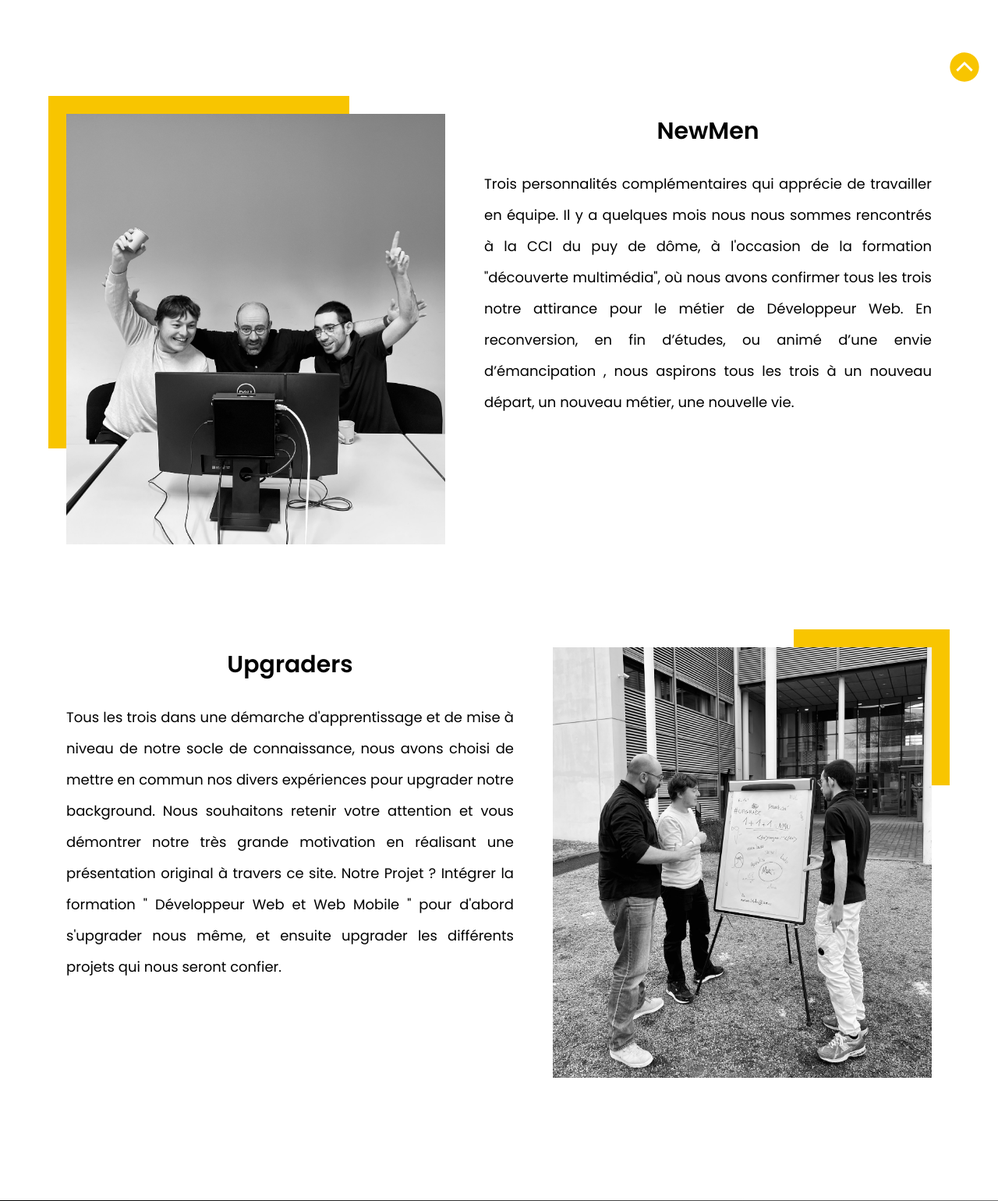
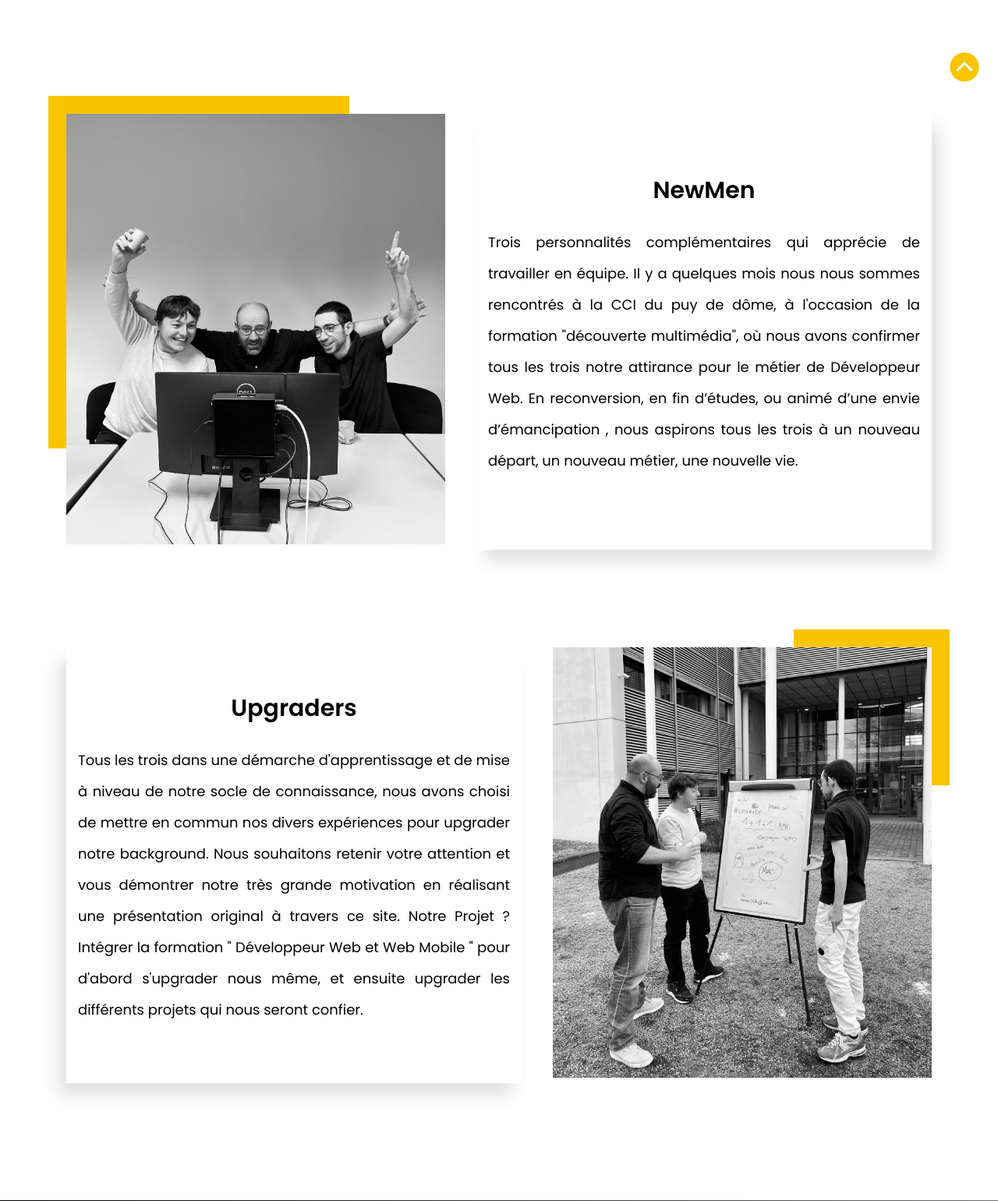
Before and after one commit to Ganinx/New-men-upgraders, a PHP site: page / in a window 1280 px wide. Shown: the part 674-2214 px from the top of the page at 78% size. Run offline with PHP 8.4, Linux system fonts and the light colour scheme.

Commit message:
box shadow hover + centrage

```diff
--- a/CSS/main.css
+++ b/CSS/main.css
@@ -51,9 +51,23 @@ a {
     line-height: 40px;
 }
 .bloctext {
-    margin-left: 50px;
+    margin-left: 40px;
     color: #000000;
     font-size: 20px;
+    transition: .5s ease-in-out;
+    padding: 15px;
+    box-shadow: 11px 16px 19px -1px rgba(0,0,0,0.12);
+    -webkit-box-shadow: 11px 16px 19px -1px rgba(0,0,0,0.12);
+    -moz-box-shadow: 11px 16px 19px -1px rgba(0,0,0,0.12);
+    display: flex;
+    flex-direction: column;
+    justify-content: center;
+}
+.bloctext:hover {
+    box-shadow: 11px 16px 19px -1px rgba(0,0,0,0.40);
+    -webkit-box-shadow: 11px 16px 19px -1px rgba(0,0,0,0.40);
+    -moz-box-shadow: 11px 16px 19px -1px rgba(0,0,0,0.40);
+    transition: .5s ease-in-out;
 }
 .text4 {
     display: flex;
@@ -75,9 +89,23 @@ a {
     font-weight: 400;
 }
 .bloctext1 {
-    margin-right: 50px;
+    margin-right: 40px;
     color: #000000;
     font-size: 20px;
+    padding: 15px;
+    transition: .5s ease-in-out;
+    box-shadow: -11px 16px 19px -1px rgba(0,0,0,0.12);
+    -webkit-box-shadow: -11px 16px 19px -1px rgba(0,0,0,0.12);
+    -moz-box-shadow: -11px 16px 19px -1px rgba(0,0,0,0.12);
+    display: flex;
+    flex-direction: column;
+    justify-content: center;
+}
+.bloctext1:hover {
+    box-shadow: -11px 16px 19px -1px rgba(0,0,0,0.40);
+    -webkit-box-shadow: -11px 16px 19px -1px rgba(0,0,0,0.40);
+    -moz-box-shadow: -11px 16px 19px -1px rgba(0,0,0,0.40);
+    transition: .5s ease-in-out;
 }
 .s3 {
     margin-top: 125px;
```
